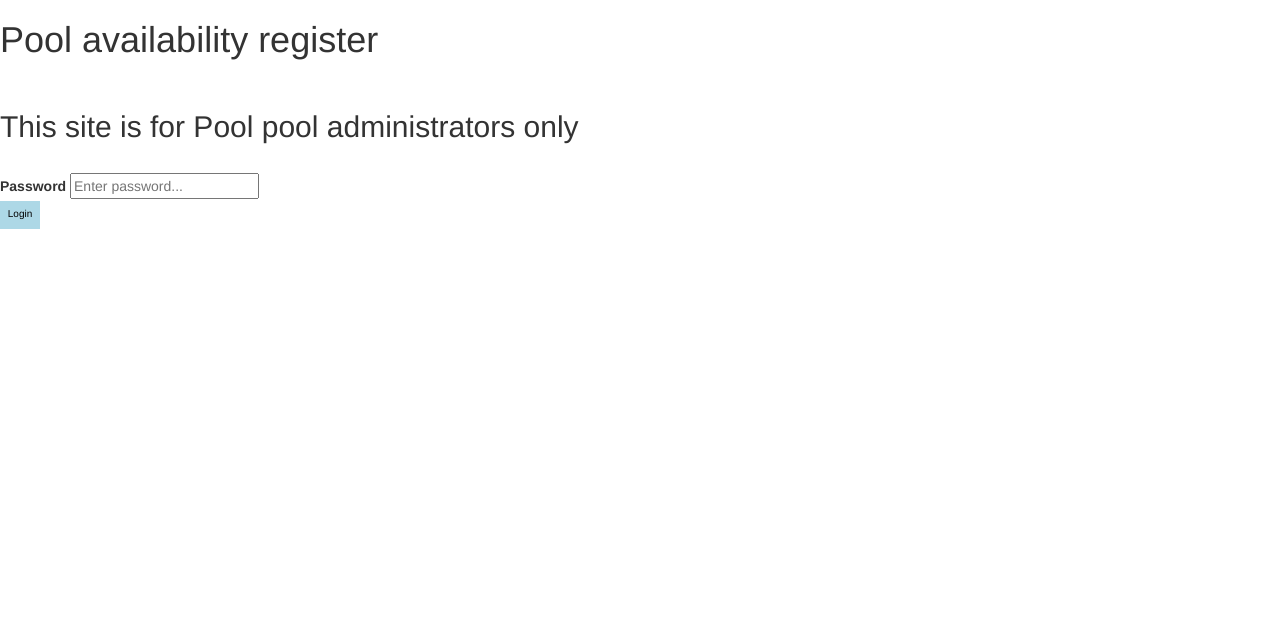
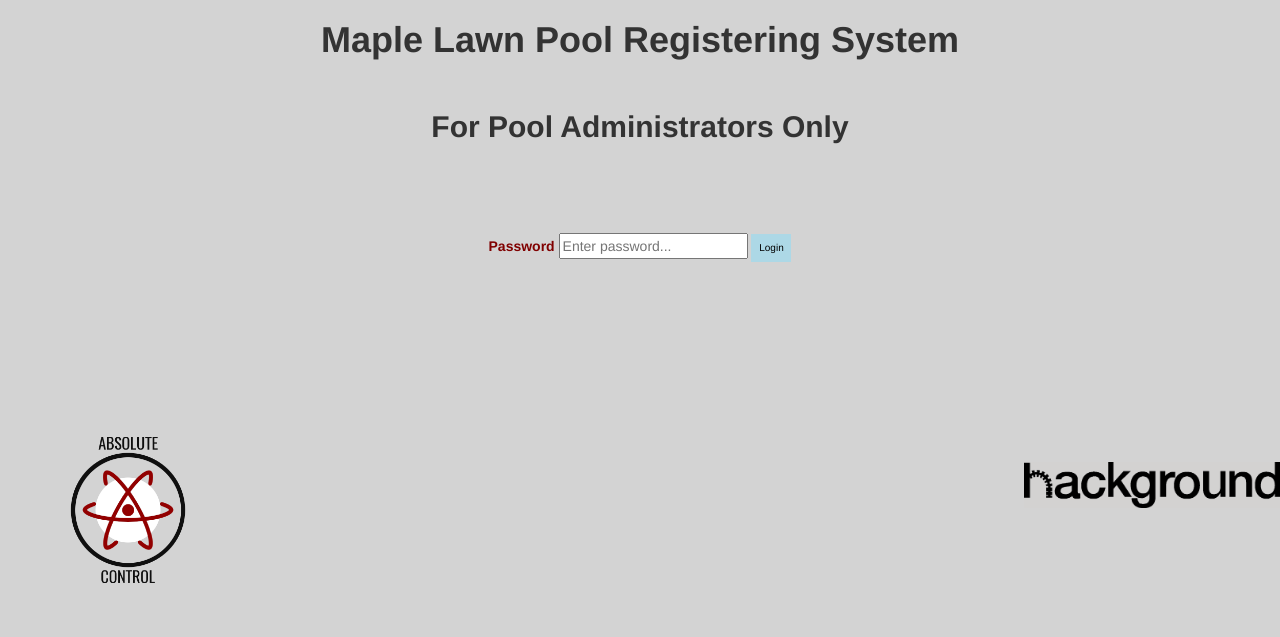
Before and after one commit to Noamt123/poolApp, a Flask app: page /lifeguard in a window 1280 px wide. Shown: the top 637 px of the page. Run offline with Flask 2, Linux system fonts and the light colour scheme; data that the repository does not hold is empty; some libraries are stand-ins or nearby versions.

Commit message:
Made some tweaks to all 3 .html files

```diff
--- a/static/css/style.css
+++ b/static/css/style.css
@@ -7,7 +7,7 @@
 	color: black;
 	width: 40px;
 	height: 28px;
-	font-size: 10px;
+  font-size: 10px;
 }
 .resetb {
 	background-color: gray;
--- a/templates/index.html
+++ b/templates/index.html
@@ -4,15 +4,15 @@
 	<script src="https://ajax.googleapis.com/ajax/libs/jquery/3.1.0/jquery.min.js"></script>
 
 	<head>
-		<meta charset="utf-8" name="FRC Team 5945" content="Maple Lawn pool availability">
+		<meta charset="utf-8" name="FRC Team 5945" content="Maple Lawn Pool Availability">
 		<meta http-equiv="refresh" content="15"/>
 		<link rel="stylesheet" type="text/css" href="{{ url_for('static', filename='css/style.css') }}" />
-		<title>Maple Lawn pool availability</title>
+		<title>Maple Lawn Pool Availability</title>
 
 	</head>
 
 	<body style="background-color: lightgray;">
-		<h1 style="text-align: center">Maple Lawn Pool Availability Live Dashboard</h1>
+		<h1 style="text-align: center">Maple Lawn Pool Availability</h1>
 		<br />
 		<br />
 		<br />
--- a/templates/register.html
+++ b/templates/register.html
@@ -4,24 +4,27 @@
 	<script src="https://ajax.googleapis.com/ajax/libs/jquery/3.1.0/jquery.min.js"></script>
 	<script src="https://maxcdn.bootstrapcdn.com/bootstrap/3.3.7/js/bootstrap.min.js"></script>
 	<head>
-		<meta charset="utf-8" name="FRC team 5945" content="Maple Lawn pool availablity">
+		<meta charset="utf-8" name="FRC team 5945" content="Maple Lawn Pool Availablity">
 		<link rel="stylesheet" href="https://maxcdn.bootstrapcdn.com/bootstrap/3.3.6/css/bootstrap.min.css" />
 		<link rel="stylesheet" type="text/css" href="{{ url_for('static', filename='css/style.css') }}" />
-		<title>Maple Lawn pool availibility register</title>
+		<title>Maple Lawn Pool Registering System</title>
 
 	</head>
 
-	<body>
-		<h1>Pool availability register</h1>
+	<body style="background-color: lightgray;">
+		<h1 style="text-align: center;"><b>Maple Lawn Pool Registering System</b></h1>
 		<br />
-		<h2>This site is for Pool pool administrators only</h2>
+		<h2 style="text-align: center;"><b>For Pool Administrators Only</b></h2>
+		<br />
+		<br />
+		<br />
 		<br />
 		<div id = "log" style="display: block">
-			<div class="containter">
-				<label for="pass"><b>Password</b></label>
+			<div class="containter" style="text-align: center;">
+				<label for="pass" style="color: maroon;"><b>Password</b></label>
 				<input type="password" placeholder="Enter password..." name="pass" id="pass">
+				<button name="login" id="login" type="button" class="submbutton">Login</button>
 			</div>
-			<button name="login" id="login" type="button" class="submbutton">Login</button>
 			<br />
 			<br />
 			<br />
@@ -81,6 +84,15 @@
 			<br />
 			<table class="table table-bordered table-striped"><tr><th>id</th><th>Last Name</th><th>Address</th><th>People at the pool</th><th>Enter_time</th></tr>{% for item in dat %}<tr><td>{{ item.id }}</td><td>{{ item.lname }}</td><td>{{ item.address }}</td><td>{{ item.peopleat }}</td><td>{{ item.enter_time }}</td></tr>{% endfor %}</table>
 		</div>
+		<br />
+		<br />
+		<br />
+		<img src="../static/Pictures/absctrl_logo.png" alt="Absolute Control" style="float: left;" width="20%" height="20%">
+		<br />
+		<br />
+		<br />
+		<br />
+		<img src="../static/Pictures/hackground_logo.png" alt="Hackground" style="float: right;" width="20%" height="20%">
 	</body>
 
 	<script>
```
Also changed, not shown: templates/admin.html (+9 -6 lines), static/Pictures/dafd41427973b3b425805e8b9198177c.jpg (deleted).
